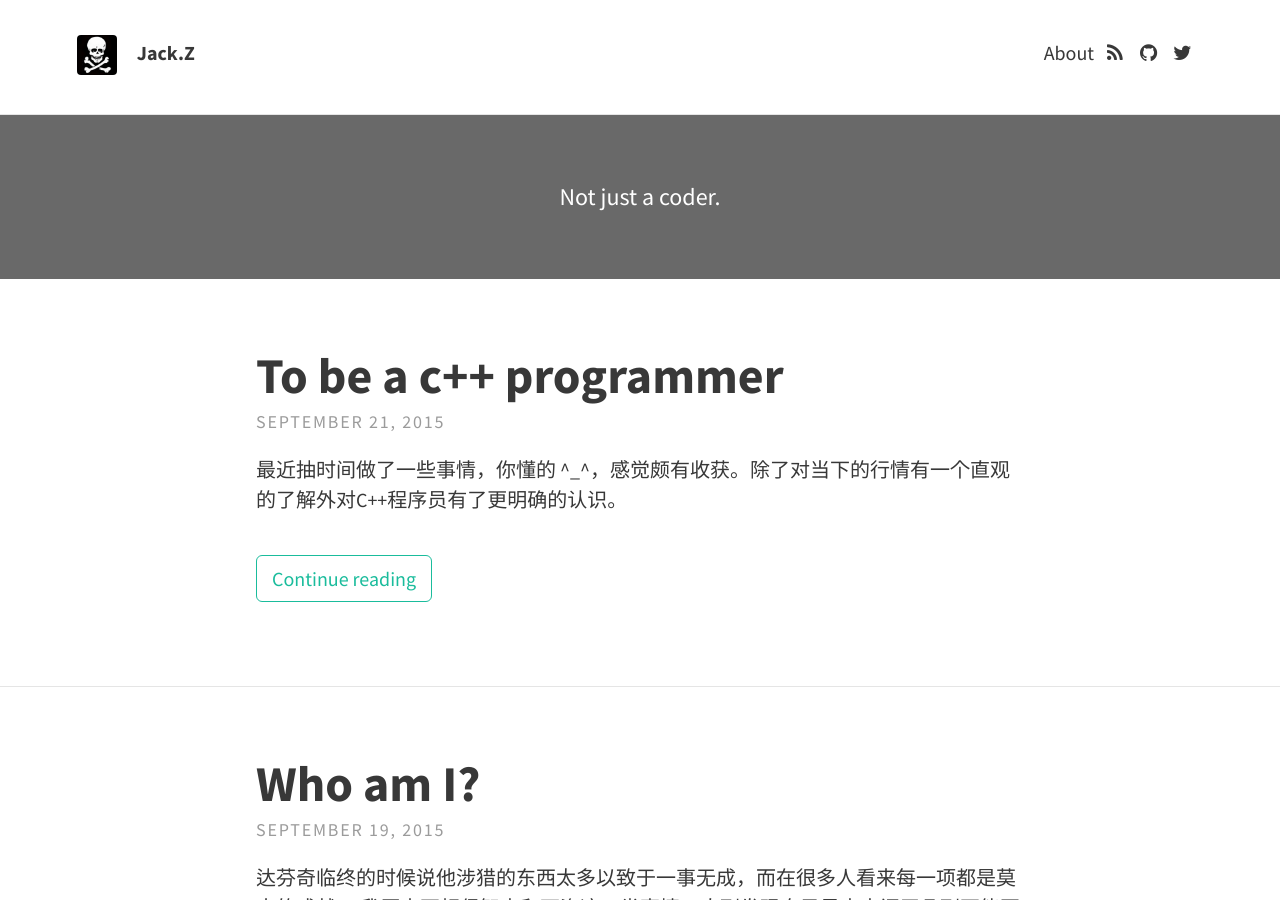
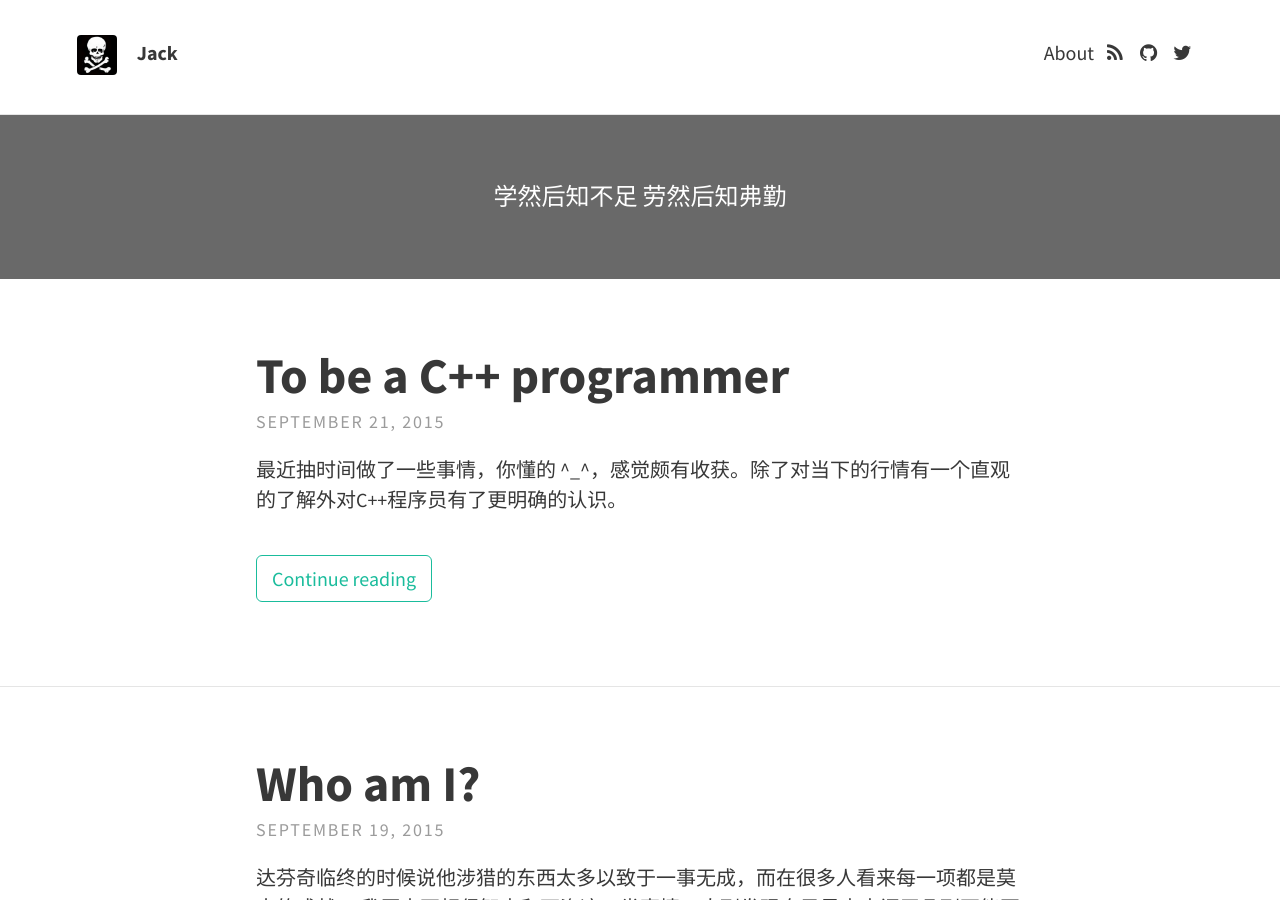
Before and after one commit to undersail/undersail.github.com, a Jekyll site: the page built from index.html, in a window 1280 px wide and 900 px high. Built offline with Jekyll 4.4.1, drawn with Linux system fonts in a browser that asks for light colours; nearby versions of some CDN libraries; the list of posts is cut into pages by our own code.

Commit message:
Edit init info

```diff
--- a/_config.yml
+++ b/_config.yml
@@ -5,14 +5,14 @@ url: "http://i.easyapple.net" # the base hostname & protocol for your site
 # THEME-SPECIFIC CONFIGURATION
 theme:
   # Meta
-  title: Jack.Z
+  title: Jack
   avatar: skeleton.png
   gravatar: # Email MD5 hash
-  description: "Not just a coder." # used by search engines
+  description: "Jack's blog" # used by search engines
 
   # Header and footer text
   header_text: >
-    <p>Not just a coder.</p>
+    <p>学然后知不足 劳然后知弗勤</p>
   header_text_feature_image:
   footer_text: >
     <a href="http://www.weibo.com/minispace">Jack</a> <a href="http://i.easyapple.net">undersail</a>
--- a/_posts/2015-09-21-to-be-a-c++-programmer.markdown
+++ b/_posts/2015-09-21-to-be-a-c++-programmer.markdown
@@ -1,6 +1,6 @@
 ---
 layout: post
-title: To be a c++ programmer
+title: To be a C++ programmer
 ---
 
 最近抽时间做了一些事情，你懂的 ^_^，感觉颇有收获。除了对当下的行情有一个直观的了解外对C++程序员有了更明确的认识。
```
